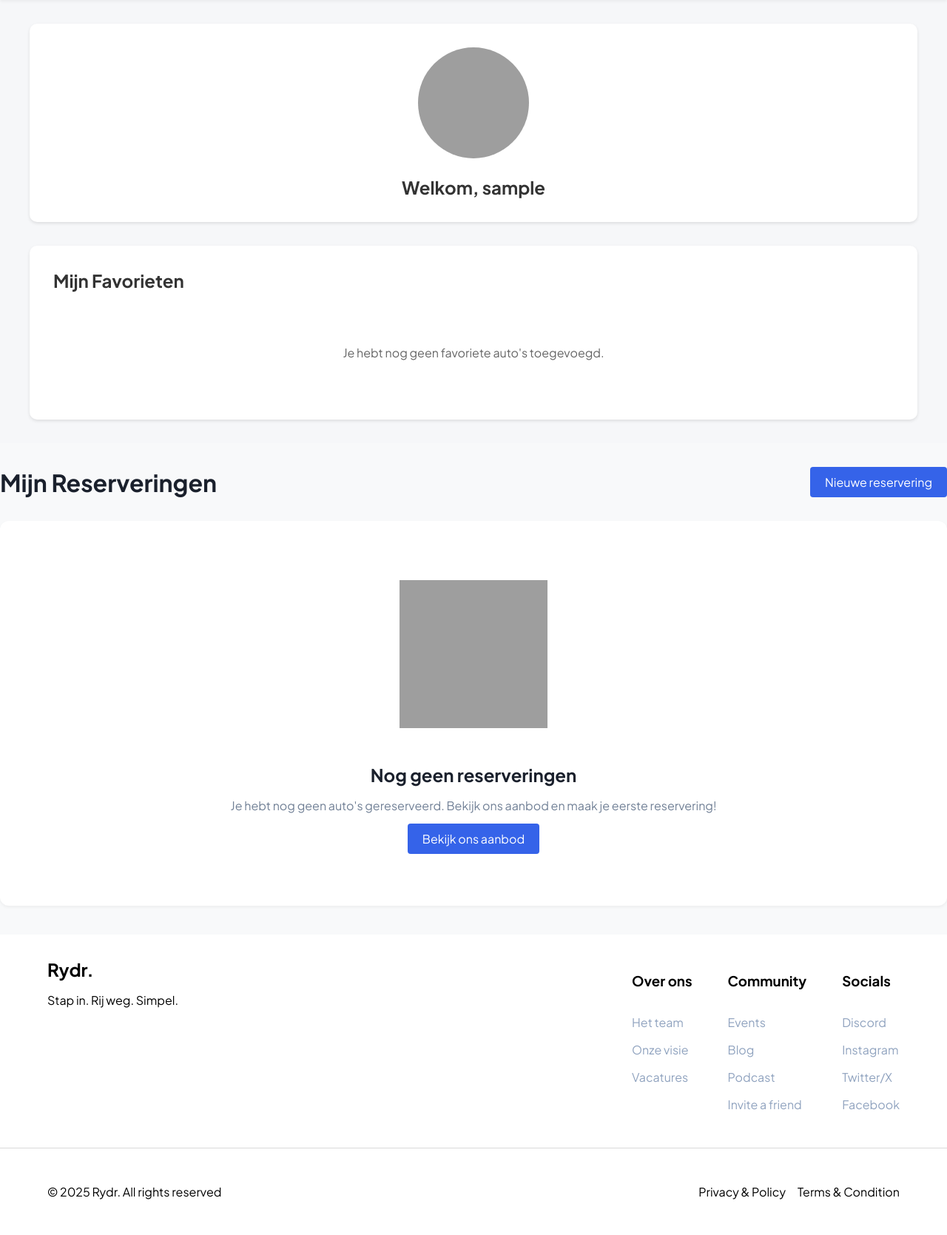
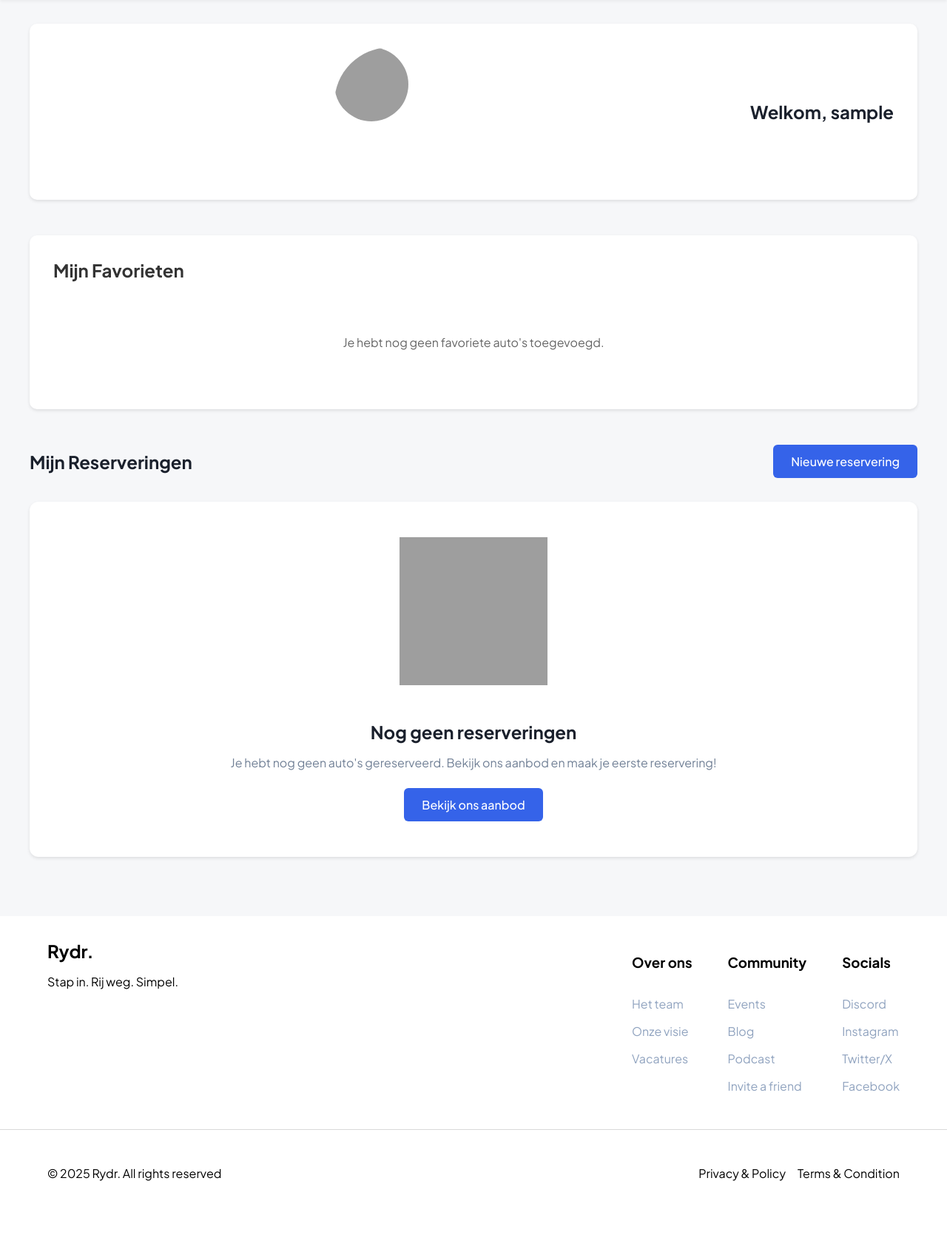
Before and after one commit to Samigithub123/rental-project, a PHP site: page /pages/account.php in a window 1280 px wide. Shown: the part 85-1754 px from the top of the page at 74% size. After the commit the page ends 1681 px from the top, so only its background shows below. Run offline with PHP 8.4, Linux system fonts and the light colour scheme; a user stored in the database is signed in; data comes from the database, SQL or seed files in the repository; data that the repository does not hold is empty; a stand-in replaces the project's code that opens the database connection; grey boxes are pictures that could not be loaded.

Commit message:
account beetje mooier gemaakt

```diff
--- a/pages/account.php
+++ b/pages/account.php
@@ -92,12 +92,10 @@
             ?>
         </div>
     </div>
-</div>
 
-<main class="account-page">
-    <div class="container">
-        <div class="page-header">
-            <h1>Mijn Reserveringen</h1>
+    <div class="reservations-section">
+        <div class="section-header">
+            <h2>Mijn Reserveringen</h2>
             <a href="/ons-aanbod" class="button-primary">Nieuwe reservering</a>
         </div>
 
@@ -111,7 +109,7 @@
             <?php unset($_SESSION['error']); ?>
         <?php endif; ?>
 
-        <div class="reservations">
+        <div class="reservations-grid">
             <?php if (empty($reservations)): ?>
                 <div class="empty-state">
                     <img src="/assets/images/empty-reservations.svg" alt="Geen reserveringen" class="empty-image">
@@ -176,91 +166,88 @@
                             </div>
                         </div>
                     <?php endforeach; ?>
-                </div>
             <?php endif; ?>
         </div>
     </div>
-</main>
+</div>
 
 <style>
-.account-page {
-    padding: 2rem 0;
-    background-color: #f8f9fa;
-    min-height: calc(100vh - 200px);
+.account-container {
+    max-width: 1200px;
+    margin: 0 auto;
+    padding: 2rem;
 }
 
-.page-header {
+.profile-section {
+    display: flex;
+    align-items: center;
+    gap: 2rem;
+    margin-bottom: 3rem;
+}
+
+.profile-photo img {
+    width: 100px;
+    height: 100px;
+    border-radius: 50%;
+    object-fit: cover;
+}
+
+.profile-info h2 {
+    margin: 0;
+    color: #1a202c;
+}
+
+.favorites-section,
+.reservations-section {
+    margin-bottom: 3rem;
+}
+
+.section-header {
     display: flex;
     justify-content: space-between;
     align-items: center;
     margin-bottom: 2rem;
 }
 
-.page-header h1 {
+.section-header h2 {
     margin: 0;
-    font-size: 2rem;
     color: #1a202c;
 }
 
-.reservations {
-    background: #fff;
-    padding: 2rem;
-    border-radius: 12px;
-    box-shadow: 0 2px 4px rgba(0,0,0,0.05);
+.favorites-grid,
+.reservations-grid {
+    display: grid;
+    grid-template-columns: repeat(auto-fill, minmax(300px, 1fr));
+    gap: 2rem;
 }
 
-.empty-state {
-    text-align: center;
-    padding: 3rem 1rem;
-}
-
-.empty-image {
-    width: 200px;
-    height: 200px;
-    margin-bottom: 1.5rem;
-}
-
-.empty-state h2 {
-    color: #1a202c;
-    margin-bottom: 0.5rem;
-}
-
-.empty-state p {
-    color: #718096;
-    margin-bottom: 1.5rem;
-}
-
-.reservation-list {
-    display: grid;
-    gap: 1.5rem;
-}
-
+.car-card,
 .reservation-card {
-    display: grid;
-    grid-template-columns: 300px 1fr;
-    gap: 2rem;
-    padding: 1.5rem;
-    border: 1px solid #e2e8f0;
+    background: #fff;
     border-radius: 12px;
-    background: #fff;
+    overflow: hidden;
+    box-shadow: 0 2px 4px rgba(0,0,0,0.1);
     transition: transform 0.2s, box-shadow 0.2s;
 }
 
+.car-card:hover,
 .reservation-card:hover {
     transform: translateY(-2px);
     box-shadow: 0 4px 6px rgba(0,0,0,0.1);
 }
 
-.reservation-image {
+.car-image {
     position: relative;
-    border-radius: 8px;
+    height: 200px;
     overflow: hidden;
 }
 
-.reservation-image img {
+.car-image img {
     width: 100%;
-    height: 200px;
-    object-fit: cover;
+    height: 100%;
+    object-fit: contain;
+    background-color: #f8f9fa;
+    padding: 1rem;
 }
 
 .status-badge {
@@ -294,115 +281,140 @@
     color: #383d41;
 }
 
-.reservation-details {
-    display: flex;
-    flex-direction: column;
+.car-info {
+    padding: 1.5rem;
 }
 
-.reservation-header {
-    display: flex;
-    justify-content: space-between;
-    align-items: flex-start;
-    margin-bottom: 1.5rem;
-}
-
-.reservation-header h3 {
-    margin: 0;
-    font-size: 1.5rem;
+.car-info h3 {
+    margin: 0 0 1rem 0;
     color: #1a202c;
 }
 
-.reservation-price {
+.car-category {
+    color: #718096;
+    margin-bottom: 1rem;
+}
+
+.reservation-dates {
+    margin-bottom: 1rem;
+}
+
+.date-item {
+    display: flex;
+    align-items: center;
+    gap: 0.5rem;
+    color: #718096;
+    margin-bottom: 0.5rem;
+}
+
+.car-price {
+    margin-bottom: 1rem;
+}
+
+.car-price .amount {
     font-size: 1.25rem;
     font-weight: 600;
     color: #2d3748;
 }
 
-.reservation-info {
-    display: grid;
-    grid-template-columns: repeat(auto-fit, minmax(200px, 1fr));
-    gap: 1.5rem;
-    margin-bottom: 1.5rem;
+.car-price .period {
+    color: #718096;
+    margin-left: 0.25rem;
 }
 
-.info-item {
-    display: flex;
-    align-items: center;
-    gap: 1rem;
+.button-primary,
+.button-secondary {
+    display: inline-block;
+    padding: 0.75rem 1.5rem;
+    border-radius: 6px;
+    font-weight: 500;
+    text-decoration: none;
+    transition: background-color 0.2s;
 }
 
-.info-item img {
-    width: 24px;
-    height: 24px;
-    opacity: 0.5;
+.button-primary {
+    background: #4299e1;
+    color: white;
 }
 
-.info-item .label {
-    display: block;
-    font-size: 0.875rem;
-    color: #718096;
-    margin-bottom: 0.25rem;
-}
-
-.info-item .value {
-    display: block;
-    font-weight: 500;
-    color: #2d3748;
-}
-
-.cancel-form {
-    margin-top: auto;
+.button-primary:hover {
+    background: #3182ce;
 }
 
 .button-secondary {
     background: #dc3545;
     color: white;
     border: none;
-    padding: 0.75rem 1.5rem;
-    border-radius: 6px;
     cursor: pointer;
-    font-size: 0.875rem;
-    font-weight: 500;
-    transition: background-color 0.2s;
+    width: 100%;
 }
 
 .button-secondary:hover {
     background: #c82333;
 }
 
-.success-message {
-    background: #d4edda;
-    color: #155724;
+.empty-state {
+    grid-column: 1 / -1;
+    text-align: center;
+    padding: 3rem 1rem;
+    background: #fff;
+    border-radius: 12px;
+    box-shadow: 0 2px 4px rgba(0,0,0,0.1);
+}
+
+.empty-image {
+    width: 200px;
+    height: 200px;
+    margin-bottom: 1.5rem;
+}
+
+.empty-state h2 {
+    color: #1a202c;
+    margin-bottom: 0.5rem;
+}
+
+.empty-state p {
+    color: #718096;
+    margin-bottom: 1.5rem;
+}
+
+.success-message,
+.error-message {
     padding: 1rem;
     border-radius: 6px;
     margin-bottom: 1.5rem;
 }
 
+.success-message {
+    background: #d4edda;
+    color: #155724;
+}
+
 .error-message {
     background: #f8d7da;
     color: #721c24;
-    padding: 1rem;
-    border-radius: 6px;
-    margin-bottom: 1.5rem;
 }
 
 @media (max-width: 768px) {
-    .reservation-card {
-        grid-template-columns: 1fr;
+    .account-container {
+        padding: 1rem;
     }
 
-    .reservation-image {
-        height: 200px;
+    .profile-section {
+        flex-direction: column;
+        text-align: center;
+        gap: 1rem;
     }
 
-    .reservation-image img {
-        height: 100%;
-    }
-
-    .page-header {
+    .section-header {
         flex-direction: column;
         gap: 1rem;
         text-align: center;
+    }
+
+    .favorites-grid,
+    .reservations-grid {
+        grid-template-columns: 1fr;
     }
 }
 </style>
```
Also changed, not shown: other parts of pages/account.php (+12 -20 lines).
